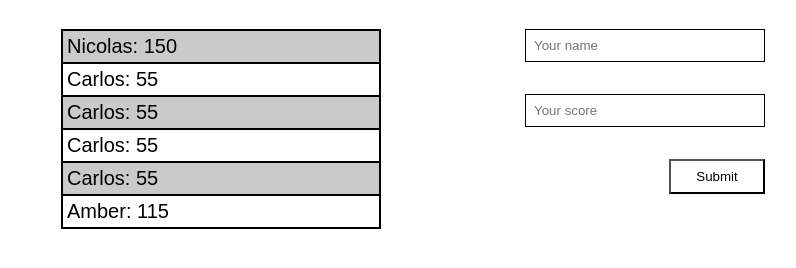
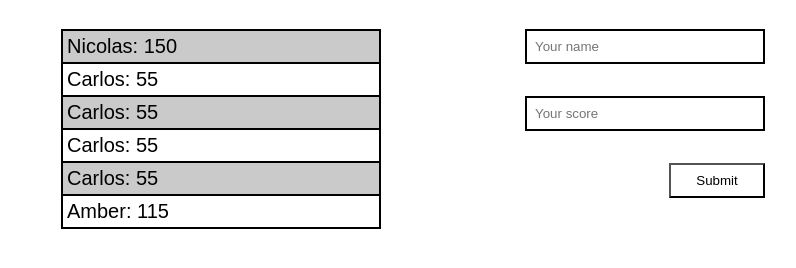
Before and after one commit to NicolasAndrehh/Leaderboard, a website built with webpack: page src/index.html in a window 1280 px wide. Shown: the part 238-506 px from the top of the page, without its empty margins (227-1023 px from the left). Built offline with nearby package versions, Linux system fonts and the light colour scheme.

Commit message:
Fix input display issue

```diff
--- a/src/style.scss
+++ b/src/style.scss
@@ -72,7 +72,7 @@ body {
 
     input[type="text"] {
       padding: 0.5rem;
-      border: 1px solid;
+      border: 2px solid;
       width: 100%;
     }
 
```
